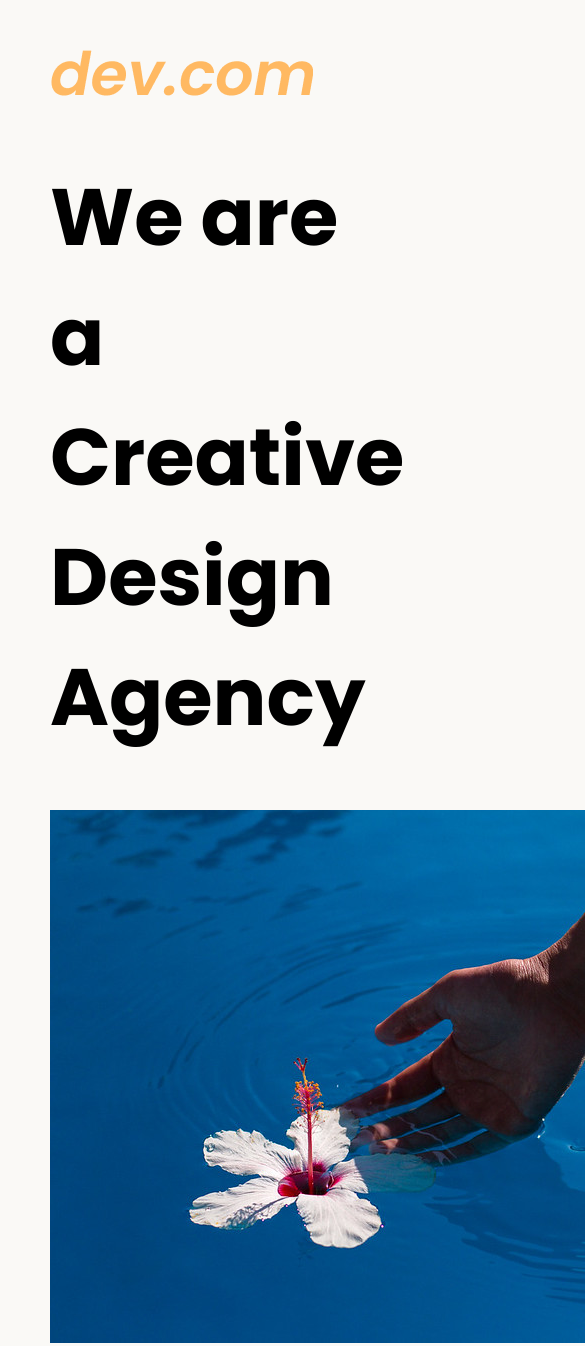
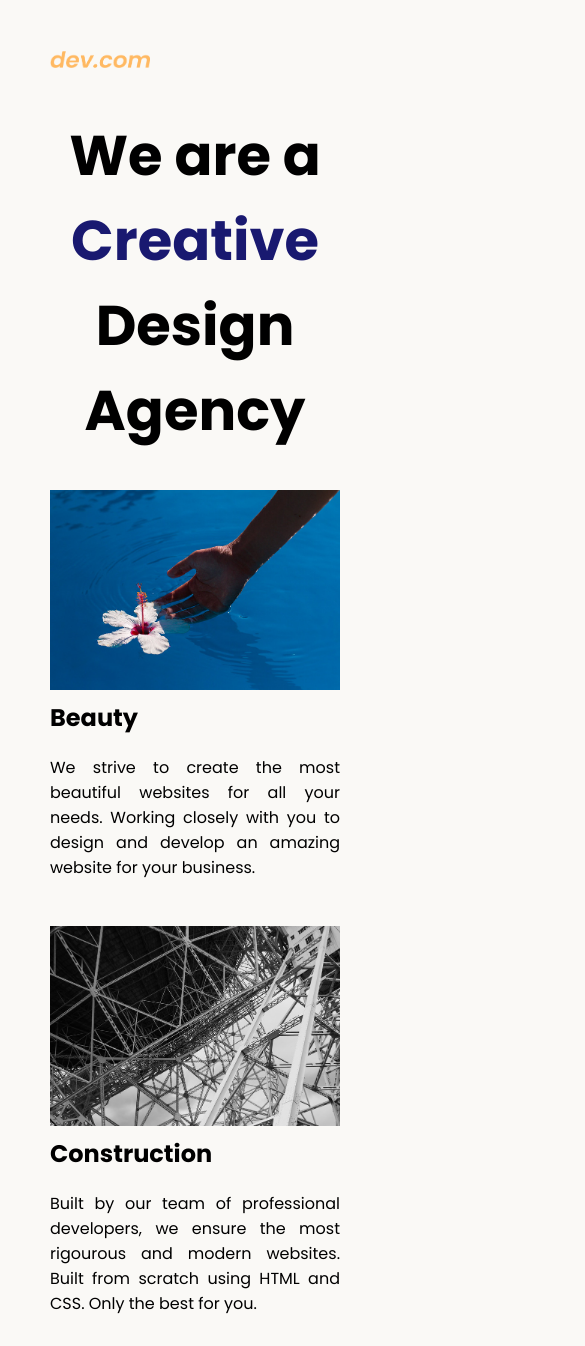
Before and after one commit to fgdamasceno/theComplete2023WebDevelopmentBootcamp-Udemy, a plain HTML site: page projects/8.4+Web+Design+Agency+Project/8.4 Web Design Agency Project/index.html in a window 390 px wide. Shown: the top 1346 px of the page, 585 px wide, since content can reach past the window. Drawn offline with Linux system fonts and the light colour scheme.

Commit message:
seção 8

```diff
--- a/projects/8.4+Web+Design+Agency+Project/8.4 Web Design Agency Project/index.html
+++ b/projects/8.4+Web+Design+Agency+Project/8.4 Web Design Agency Project/index.html
@@ -1,38 +1,52 @@
 <!DOCTYPE html>
 <html lang="en">
-
   <head>
-  <meta charset="UTF-8">
-  <meta name="viewport" content="width=device-width, initial-scale=1.0">
+    <meta charset="UTF-8" />
+    <meta name="viewport" content="width=device-width, initial-scale=1.0" />
     <title>Agency</title>
-  <link rel="stylesheet" href="./style.css">
-  <link rel="preconnect" href="https://fonts.googleapis.com">
-  <link rel="preconnect" href="https://fonts.gstatic.com" crossorigin>
-  <link href="https://fonts.googleapis.com/css2?family=Poppins:wght@400;700&display=swap" rel="stylesheet">
+    <link rel="stylesheet" href="./style.css" />
+    <link rel="preconnect" href="https://fonts.googleapis.com" />
+    <link rel="preconnect" href="https://fonts.gstatic.com" crossorigin />
+    <link
+      href="https://fonts.googleapis.com/css2?family=Poppins:wght@400;700&display=swap"
+      rel="stylesheet"
+    />
   </head>
 
   <body>
     <div class="main">
-    <img class="logo" src="./assets/images/logo.png" alt="logo">
-    <h1>We are a Creative Design Agency</h1>
-    <div class="left card"><img class="tile-image" src="./assets/images/beautiful.jpg" alt="hand and flower in water">
+      <img class="logo" src="./assets/images/logo.png" alt="logo" />
+      <h1>We are a <span>Creative</span><br> Design Agency</h1>
+      <div class="left card">
+        <img
+          class="tile-image"
+          src="./assets/images/beautiful.jpg"
+          alt="hand and flower in water"
+        />
         <h2 class="card-title">Beauty</h2>
-      <p class="card-text">We strive to create the most beautiful websites for all your needs. Working closely with you
-        to
-        design and
-        develop an amazing website for your business.</p>
+        <p class="card-text">
+          We strive to create the most beautiful websites for all your needs.
+          Working closely with you to design and develop an amazing website for
+          your business.
+        </p>
       </div>
 
-    <div class="right card"><img class="tile-image" src="./assets/images/construction.jpg" alt="metal structure">
+      <div class="right card">
+        <img
+          class="tile-image"
+          src="./assets/images/construction.jpg"
+          alt="metal structure"
+        />
         <h2 class="card-title">Construction</h2>
-      <p>Built by our team of professional developers, we ensure the most rigourous and modern websites. Built from
-        scratch using HTML and CSS. Only the best for you.</p>
+        <p>
+          Built by our team of professional developers, we ensure the most
+          rigourous and modern websites. Built from scratch using HTML and CSS.
+          Only the best for you.
+        </p>
       </div>
-
     </div>
     <footer>
       <p>Create. Develop. Design.</p>
     </footer>
   </body>
-
 </html>
--- a/projects/8.4+Web+Design+Agency+Project/8.4 Web Design Agency Project/style.css
+++ b/projects/8.4+Web+Design+Agency+Project/8.4 Web Design Agency Project/style.css
@@ -14,7 +14,58 @@ h1 {
   font-size: 5rem;
 }
 
+span {
+  color: midnightblue;
+}
+
+.card {
+  width: 45%;
+}
+
+.left {
+  float: left;
+}
+
+.right {
+  float: right;
+}
+
+.tile-image {
+  width: 300px;
+  float: left;
+  margin-right: 50px;
+}
+
 footer {
   text-align: right;
   color: midnightblue;
 }
+
+@media (max-width: 680px) {
+  .logo {
+    width: 100px;
+  }
+  h1 {
+    font-size: 3.5rem;
+    text-align: center;
+  }
+  .card {
+    width: 100%; /* poderia ter aplicado isto 'display: block;' - seria melhor*/
+  }
+  .right {
+    margin-top: 30px;
+  }
+  .tile-image {
+    width: 100%;
+    height: 200px;
+    object-fit: cover;
+    padding-bottom: 10px;
+  }
+  .card-text {
+    text-align: justify;
+  }
+  .right p {
+    margin-bottom: 46px;
+    text-align: justify;
+  }
+}
```
Also changed, not shown: projects/8.0+CSS+Display/8.0 CSS Display/index.html (+2 -2 lines), projects/8.1+CSS+Float/8.1 CSS Float/index.html (+7 -0 lines), projects/8.3+Media+Query/8.3 Media Query/index.html (+20 -0 lines). Lines whose indentation alone changed are shown as unchanged.
